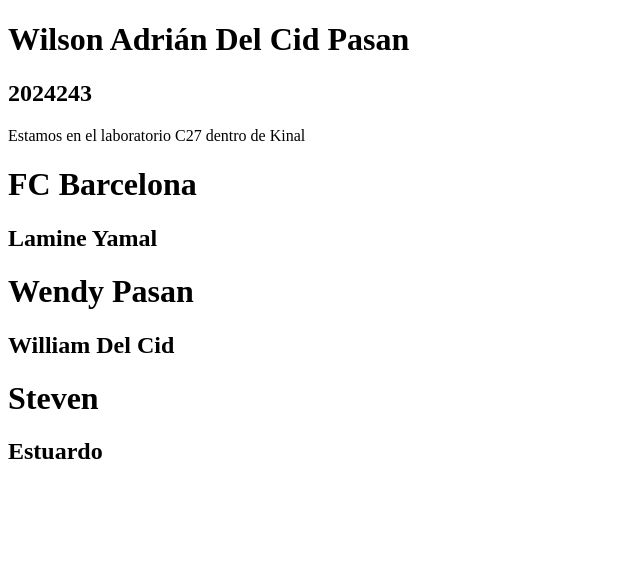
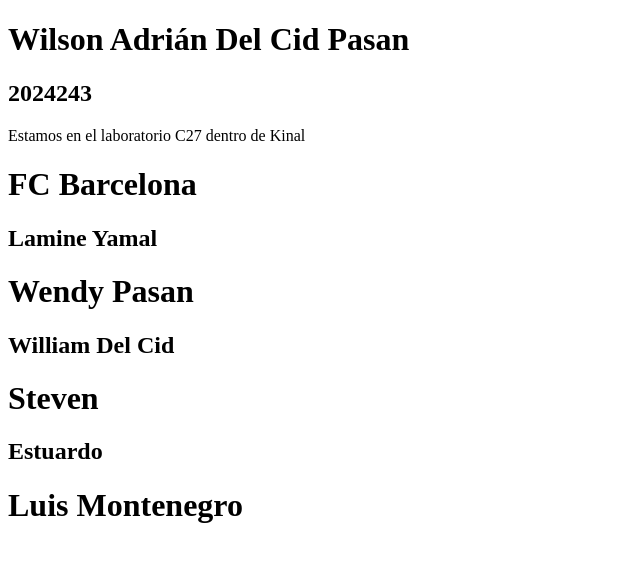
Before and after one commit to wdelcid-2024243/AdriEjemplo, a plain HTML site: page index.html in a window 1280 px wide. Shown: the whole page, without its empty margins (0-640 px from the left). Drawn offline with Linux system fonts and the light colour scheme.

Commit message:
Agregar nombre de compañero en h1

```diff
--- a/index.html
+++ b/index.html
@@ -18,5 +18,7 @@
 
     <h1>Steven</h1>
     <h2>Estuardo</h2>
+
+    <h1>Luis Montenegro</h1>
 </body>
 </html>
```
